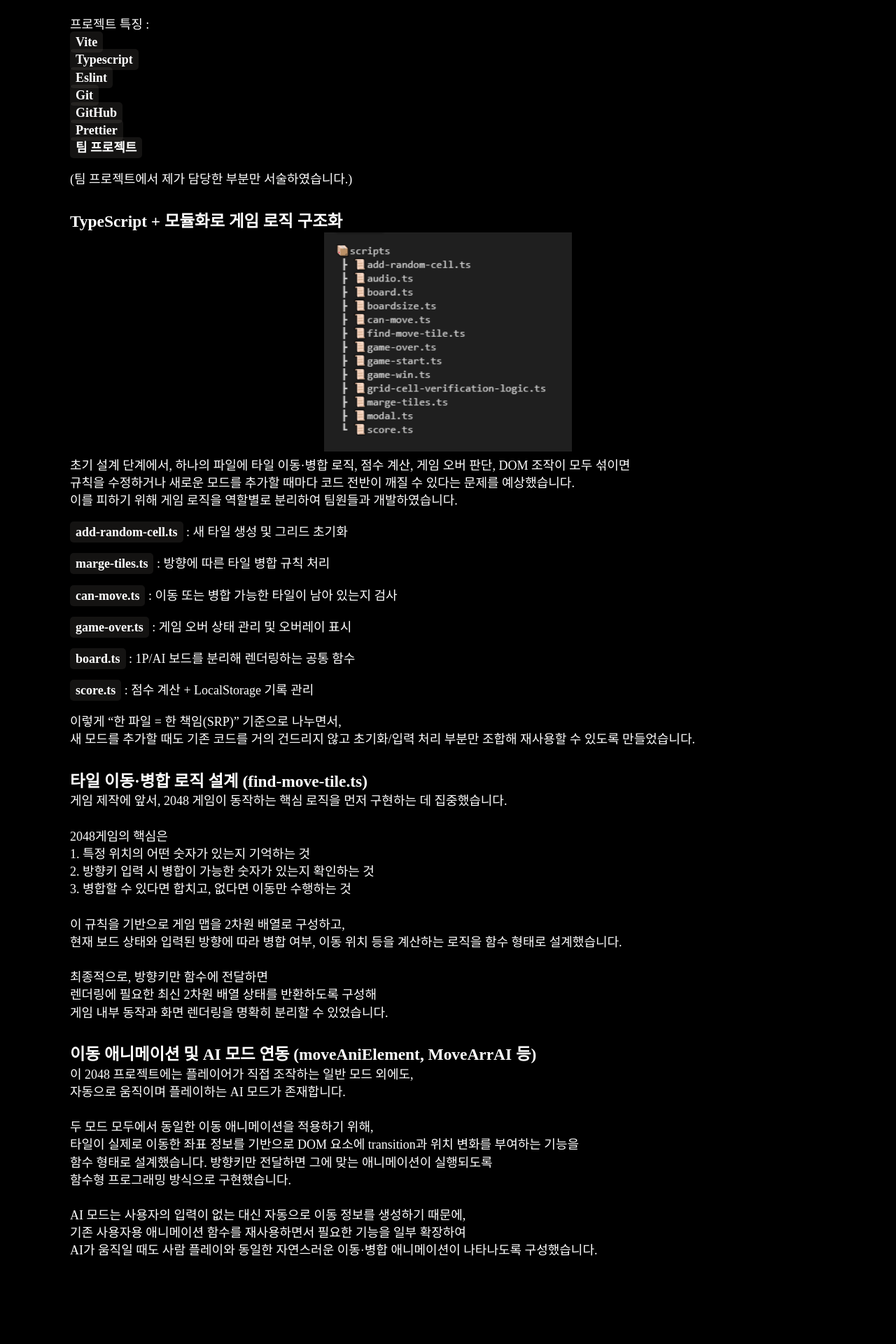
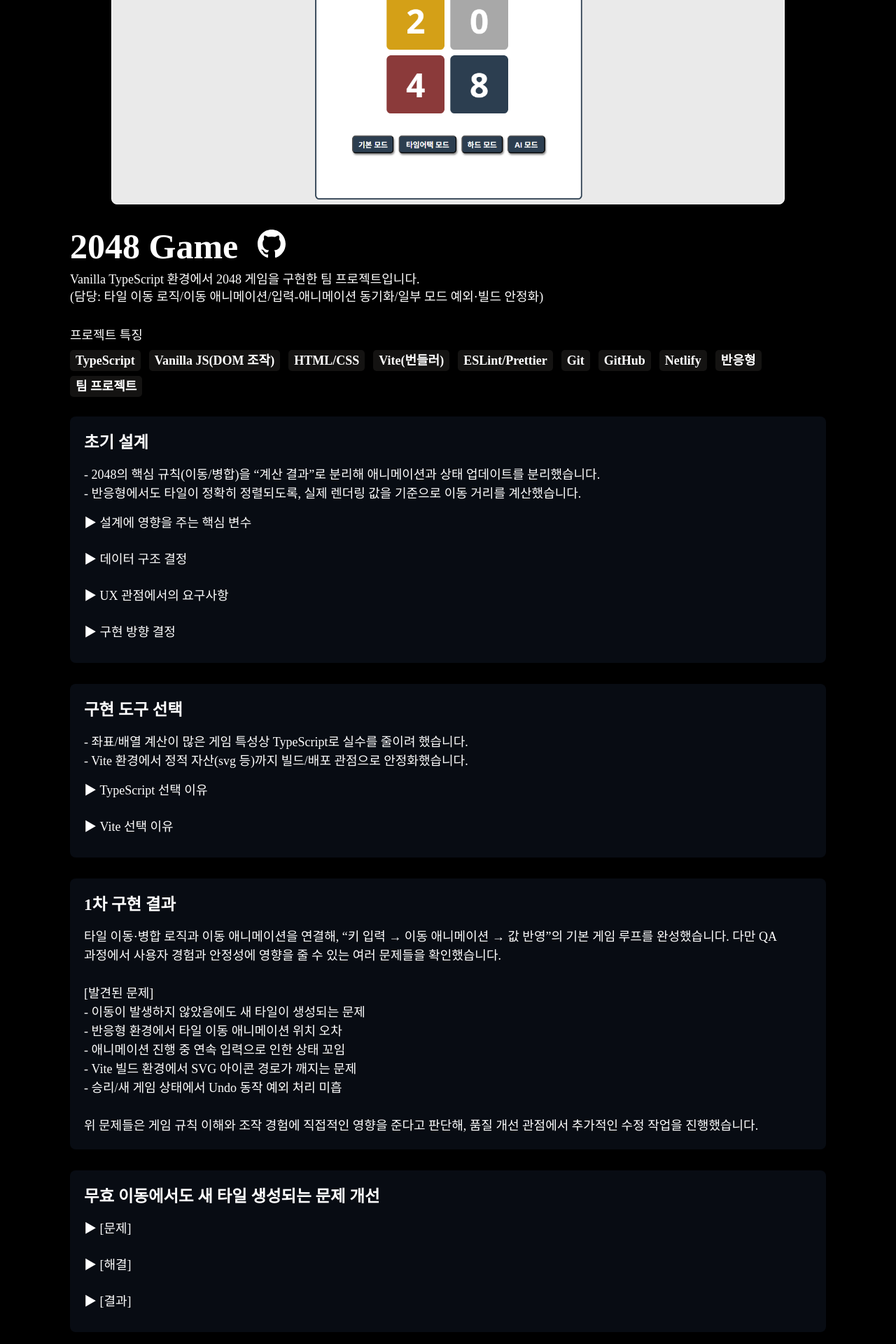
Before and after one commit to teakyungg/Frontend-Portfolio, a Next.js app: page /Project/2048 in a window 1280 px wide. Shown: the part 380-2300 px from the top of the page at 70% size. Before the commit the page ends 2230 px from the top, so only its background shows below. Built offline with nearby package versions, Linux system fonts and the light colour scheme; a web font is replaced by a local one.

Commit message:
refacotr/2048 game Full refactoring, added reactivity

```diff
--- a/src/app/Project/(Page)/2048/page.tsx
+++ b/src/app/Project/(Page)/2048/page.tsx
@@ -1,118 +1,257 @@
-import { Highlight } from "@/component/Highlight/Highlight";
 import style from "../page.module.css";
-import Image from "next/image";
+import { ProjectPreviewCard } from "../../Component/ProjectPreviewCard/ProjectPreviewCard";
+import { ProjectCard } from "../../Component/ProjectCard/ProjectCard";
+import { ProjectSkill } from "../../Component/ProjectSkill/ProjectSkill";
+import { ProjectDescCard } from "../../Component/ProjectDesc/ProjectDescCard";
 
 export default function Game2048() {
-  const skillData = ["Vite", "Typescript", "Eslint", "Git", "GitHub", "Prettier", "팀 프로젝트"];
-  const skillItem = skillData.map((skill) => (
-    <li key={skill}>
-      <Highlight>{skill}</Highlight>
-    </li>
-  ));
+  // 제작 기술
+  const skillData = [
+    "TypeScript",
+    "Vanilla JS(DOM 조작)",
+    "HTML/CSS",
+    "Vite(번들러)",
+    "ESLint/Prettier",
+    "Git",
+    "GitHub",
+    "Netlify",
+    "반응형",
+    "팀 프로젝트",
+  ];
 
-  const fileModuleData = [
-    { title: "add-random-cell.ts", text: "새 타일 생성 및 그리드 초기화" },
-    { title: "marge-tiles.ts", text: "방향에 따른 타일 병합 규칙 처리" },
-    { title: "can-move.ts", text: "이동 또는 병합 가능한 타일이 남아 있는지 검사" },
-    { title: "game-over.ts", text: "게임 오버 상태 관리 및 오버레이 표시" },
-    { title: "board.ts", text: "1P/AI 보드를 분리해 렌더링하는 공통 함수" },
-    { title: "score.ts", text: "점수 계산 + LocalStorage 기록 관리" },
+  // 초기 설계
+  const basicDesignData = [
+    {
+      title: `설계에 영향을 주는 핵심 변수`,
+      content: `2048의 핵심은 “한 번의 입력에서 타일이 어디로 이동하고, 어떤 타일이 병합되는지”를 정확히 계산하는 것입니다. 특히 같은 줄에서 병합이 연쇄적으로 발생할 때(예: 2 2 2 2) “한 번의 이동에서 한 타일은 한 번만 병합” 규칙을 지키는 것이 핵심 변수라고 판단했습니다.`,
+    },
+    {
+      title: `데이터 구조 결정`,
+      content: `보드는 2차원 배열(grid)로 계산하고, 화면의 각 타일(div)은 dataset.value를 통해 값을 읽고 쓰는 구조로 설계했습니다.
+                이 방식이라면 타일 이동으로 값이 변경되더라도, 특정 위치에 있는 dataset.value를 기준으로 현재 위치와 값을 직관적으로 다시 읽어올 수 있다고 판단했기 때문입니다.`,
+    },
+
+    {
+      title: `UX 관점에서의 요구사항`,
+      content: `타일이 즉시 텔레포트하듯 바뀌면 사용자가 “무슨 일이 일어났는지” 이해하기 어렵다고 생각했습니다. 그래서 이동은 CSS transform 기반 애니메이션으로 보여주고, 애니메이션이 끝난 뒤 실제 값 업데이트가 적용되는 흐름이 필요하다고 판단했습니다.`,
+    },
+    {
+      title: `구현 방향 결정`,
+      content: `타일 이동 시 각 타일의 현재 값을 dataset을 통해 읽어와 2차원 배열로 변환한 뒤,이 배열에 이동·병합 계산 로직을 적용해 새로운 보드 상태를 먼저 산출하도록 설계했습니다.
+
+            이후 계산이 완료된 결과를 기준으로 화면에 이동 애니메이션과 렌더링을 적용했습니다. 이 과정에서 계산 로직과 화면 렌더링을 명확히 분리하는 것에 중점을 두었습니다.`,
+    },
   ];
-  const fileModuleItem = fileModuleData.map((value) => (
-    <li key={value.title}>
-      <Highlight>{value.title}</Highlight> : <span>{value.text}</span>
-    </li>
-  ));
+
+  // 구현 도구 선택
+  const toolData = [
+    {
+      title: `TypeScript 선택 이유`,
+      content: `보드는 좌표(y, x) 기반으로 움직이기 때문에 인덱스 실수나 방향 처리 실수가 자주 발생할 수 있습니다. TypeScript를 사용해 “이동 정보가 항상 [y, x, ny, nx] 형태를 갖도록” 타입을 맞추고, 런타임 오류 가능성을 줄이고자 사용하였습니다.`,
+    },
+    {
+      title: `Vite 선택 이유`,
+      content: `게임 프로젝트는 정적 리소스(svg, 이미지, 사운드)가 많고, 배포 전 빌드가 자주 필요했습니다. Vite 기반으로 개발/빌드 속도를 확보하고, 정적 자산을 번들링 환경에서 안정적으로 다루는 것을 목표로 했습니다.`,
+    },
+  ];
+
+  // 이슈 1) 무효 이동에서도 새 타일 생성되는 문제
+  const invalidMoveIssueData = [
+    {
+      title: `[문제]`,
+      content: `사용자가 방향키를 눌렀지만 실제로 보드에 변화가 없는 경우(= 이동 불가)에도, 새 타일이 생성되는 현상이 발생했습니다. 이는 2048의 기본 규칙을 위반하는 동작으로, 사용자 경험에 직접적인 영향을 주는 문제였습니다.`,
+    },
+    {
+      title: `[해결]`,
+      content: `타일 이동 계산을 수행하기 전에 현재 보드 배열을 별도로 저장해두고, 사용자 입력 후 계산 로직이 적용된 결과 배열과 이를 비교하도록 처리했습니다. 두 배열의 값이 동일한 경우에는 실제로 이동이 발생하지 않은 것으로 판단하고, 해당 입력에서는 새 타일 생성 로직이 실행되지 않도록 분기 처리를 추가했습니다.`,
+    },
+
+    {
+      title: `[결과]`,
+      content: `이제 실제로 보드가 변한 입력에서만 새 타일이 생성되어 2048의 규칙과 동일한 흐름으로 안정화되었습니다.`,
+    },
+  ];
+
+  // 이슈 2) 반응형에서 애니메이션 거리 오차
+  const responsiveAnimationIssueData = [
+    {
+      title: `[문제]`,
+      content: `타일 이동 애니메이션을 만들 때 “얼마나 이동해야 하는지(px)” 계산이 틀어지면, 반응형 환경에서 타일이 칸 중심에 정확히 맞지 않고 어긋나는 문제가 발생했습니다. 특히 보드의 gap(칸 사이 간격)까지 고려하지 않으면 오차가 누적되었습니다.`,
+    },
+    {
+      title: `[해결]`,
+      content: `이동 거리(moveLength)를 “칸(box)의 실제 width + 보드 gap”을 getComputedStyle로 계산해 동적으로 결정했습니다.
+                즉, 화면 크기/보드 사이즈가 바뀌어도 항상 실제 렌더링된 값을 기준으로 이동하도록 바꿨습니다.`,
+    },
+    {
+      title: `[결과]`,
+      content: `보드 크기(3x3/4x4/5x5)와 화면 크기가 달라도, 타일 이동 애니메이션이 칸 기준으로 정확히 정렬되도록 개선되었습니다.`,
+    },
+  ];
+
+  // 이슈 3) 애니메이션 중 연속 입력으로 상태 꼬임
+  const inputSyncIssueData = [
+    {
+      title: `[문제]`,
+      content: `타일 이동을 애니메이션으로 보여주는 동안 사용자가 연속 입력을 하면, 화면(애니메이션 진행 중)과 실제 상태 업데이트(보드 값 반영)가 서로 엇갈려 동작할 수 있었습니다. 결과적으로 “이동이 끝나기도 전에 다음 이동이 들어오는” 상태 꼬임 문제가 발생했습니다.`,
+    },
+    {
+      title: `[해결]`,
+      content: `애니메이션 진행 시간(0.3초)에 맞춰 입력을 잠시 막는 inputDelay를 적용했습니다. 또한 값 업데이트/승리 체크 같은 후속 로직은 setTimeout으로 애니메이션 종료 시점 이후에 실행되도록 동기화했습니다.`,
+    },
+    {
+      title: `[결과]`,
+      content: `연속 입력 상황에서도 한 번의 입력 흐름이 끝난 뒤 다음 입력이 처리되어, 상태 꼬임 없이 안정적으로 동작하게 되었습니다.`,
+    },
+  ];
+
+  // 이슈 4) 빌드 환경에서 SVG 아이콘 경로 깨짐
+  const assetBuildIssueData = [
+    {
+      title: `[문제]`,
+      content: `개발 환경에서는 상대경로로 svg 파일을 img src에 넣어도 동작했지만, Vite 빌드 이후 배포 환경에서는 정적 자산 경로가 달라져 아이콘이 깨지는 문제가 발생했습니다.`,
+    },
+    {
+      title: `[해결]`,
+      content: `svg를 “문자열 경로로 직접 넣는 방식” 대신, import로 가져와 번들러가 관리하는 자산 URL을 사용하도록 변경했습니다. 그 결과 배포 환경에서도 동일하게 아이콘이 로드되도록 처리했습니다.`,
+    },
+    {
+      title: `[결과]`,
+      content: `배포 환경에서 BGM on/off 아이콘이 안정적으로 표시되며, 개발/빌드 환경 차이로 발생하던 리소스 로딩 문제가 해소되었습니다.`,
+    },
+  ];
+
+  // 이슈 5) 승리/새 게임 상태에서 Undo로 상태 불일치
+  const gameStateIssueData = [
+    {
+      title: `[문제]`,
+      content: `게임을 막 시작한 초기 상태이거나 이미 승리한 상태에서 되돌리기(Undo)를 실행할 경우, 이전 데이터가 정상적으로 존재하지 않아 과거 데이터가 불러와지거나 화면이 비어버리는 치명적인 문제가 발생했습니다.`,
+    },
+    {
+      title: `[해결]`,
+      content: `되돌리기(Undo)는 마지막 이동 시점의 보드 상태를 복원하는 방식이었기 때문에, 게임 시작 직후나 재시작 직후에는 참조할 이전 상태가 존재하지 않는 문제가 있었습니다. 이로 인해 빈 배열 또는 잘못된 초기 값이 복원되는 현상이 발생했습니다.
+
+            이를 해결하기 위해 게임 시작 직후를 감지하는 플래그(newGameCheck)와 승리 상태를 나타내는 플래그(GameWin)를 분리해 관리하고, 게임오버·승리 상태·새 게임 시작 직후에는 Undo가 실행되지 않도록 조건을 추가했습니다.`,
+    },
+
+    {
+      title: `[결과]`,
+      content: `되돌리기(Undo)가 허용되는 상태에서만 안정적으로 동작하게 되어, 승리/재시작/홈 이동 같은 전환 구간에서도 상태 불일치 문제를 해결하였습니다.`,
+    },
+  ];
 
   return (
     <div className={style.project}>
-      {/* 대표이미지 */}
-      <a
-        className={style.heroImg}
-        style={{ backgroundImage: "url(/game_2048.png)" }}
-        href="https://3lines-2048.netlify.app/"
-        target="_blank"
-      >
-        <div className={style.btnLinkBg}>
-          <span className={style.btnLink}>바로가기</span>
-        </div>
-      </a>
+      <ProjectPreviewCard bgURL="/game_2048.png" projectLink="https://3lines-2048.netlify.app/" />
 
-      {/* 내용 */}
       <div className={style.projectDesc}>
-        <div className={style.projectHeader}>
-          <div className={style.mainTitle}>2048 (웹 퍼즐 게임)</div>
-          <a href="https://github.com/teakyungg/2048Game" title="GitHub 바로가기" target="_blank">
-            <Image src={"/github_logo_icon.svg"} width={40} height={40} alt="github_logo_icon" />
-          </a>
-        </div>
+        <ProjectCard
+          title="2048 Game"
+          gitHubLink="https://github.com/teakyungg/2048Game"
+          projectDesc={`Vanilla TypeScript 환경에서 2048 게임을 구현한 팀 프로젝트입니다.
+                        (담당: 타일 이동 로직/이동 애니메이션/입력-애니메이션 동기화/일부 모드 예외·빌드 안정화)`}
+        />
 
-        <div className={style.descContent} style={{ position: "relative", bottom: "20px" }}>
-          {`JavaScript를 활용해 동적인 웹 페이지를 만들어보고자 했고,
-            사용자와의 상호작용이 많은 콘텐츠를 고민하던 중 2048 게임이 적합하다고 판단하여 만든 프로젝트 입니다.`}
-        </div>
+        <ProjectSkill skillData={skillData} />
 
-        <div className={style.skill}>
-          <span>프로젝트 특징 :</span>
-          <ul className={style.skillList}>{skillItem}</ul>
-          <div style={{ paddingTop: "20px" }}>(팀 프로젝트에서 제가 담당한 부분만 서술하였습니다.)</div>
-        </div>
-
-        <div className={style.desc}>
-          <div className={style.descTitle}>TypeScript + 모듈화로 게임 로직 구조화</div>
-          <Image src={"/2048/file structure.png"} width={328} height={313} alt="2048 file structure" />
+        <ProjectDescCard>
+          <div className={style.descTitle}>초기 설계</div>
           <div className={style.descContent}>
-            {`초기 설계 단계에서, 하나의 파일에 타일 이동·병합 로직, 점수 계산, 게임 오버 판단, DOM 조작이 모두 섞이면
-                      규칙을 수정하거나 새로운 모드를 추가할 때마다 코드 전반이 깨질 수 있다는 문제를 예상했습니다.
-                      이를 피하기 위해 게임 로직을 역할별로 분리하여 팀원들과 개발하였습니다.`}
+            <p>- 2048의 핵심 규칙(이동/병합)을 “계산 결과”로 분리해 애니메이션과 상태 업데이트를 분리했습니다.</p>
+            <p>- 반응형에서도 타일이 정확히 정렬되도록, 실제 렌더링 값을 기준으로 이동 거리를 계산했습니다.</p>
           </div>
 
-          <ul style={{ display: "flex", flexDirection: "column", gap: "20px", padding: "20px 0" }}>{fileModuleItem}</ul>
+          {basicDesignData.map((value, index) => (
+            <details key={`basicDesignData ${index}`}>
+              <summary>{value.title}</summary>
+              <p>{value.content}</p>
+            </details>
+          ))}
+        </ProjectDescCard>
 
+        <ProjectDescCard>
+          <div className={style.descTitle}>구현 도구 선택</div>
           <div className={style.descContent}>
-            {`이렇게 “한 파일 = 한 책임(SRP)” 기준으로 나누면서,
-                      새 모드를 추가할 때도 기존 코드를 거의 건드리지 않고 초기화/입력 처리 부분만 조합해 재사용할 수 있도록 만들었습니다.`}
+            <p>- 좌표/배열 계산이 많은 게임 특성상 TypeScript로 실수를 줄이려 했습니다.</p>
+            <p>- Vite 환경에서 정적 자산(svg 등)까지 빌드/배포 관점으로 안정화했습니다.</p>
           </div>
-        </div>
 
-        <div className={style.desc}>
-          <div className={style.descTitle}>타일 이동·병합 로직 설계 (find-move-tile.ts)</div>
+          {toolData.map((value, index) => (
+            <details key={`toolData ${index}`}>
+              <summary>{value.title}</summary>
+              <p>{value.content}</p>
+            </details>
+          ))}
+        </ProjectDescCard>
 
-          <div className={style.descContent}>
-            {`게임 제작에 앞서, 2048 게임이 동작하는 핵심 로직을 먼저 구현하는 데 집중했습니다.
+        <ProjectDescCard>
+          <div className={style.descTitle}>1차 구현 결과</div>
+          <p>{`타일 이동·병합 로직과 이동 애니메이션을 연결해, “키 입력 → 이동 애니메이션 → 값 반영”의 기본 게임 루프를 완성했습니다. 다만 QA 과정에서 사용자 경험과 안정성에 영향을 줄 수 있는 여러 문제들을 확인했습니다.
 
-                      2048게임의 핵심은
-                      1. 특정 위치의 어떤 숫자가 있는지 기억하는 것
-                      2. 방향키 입력 시 병합이 가능한 숫자가 있는지 확인하는 것
-                      3. 병합할 수 있다면 합치고, 없다면 이동만 수행하는 것
+              [발견된 문제]
+              - 이동이 발생하지 않았음에도 새 타일이 생성되는 문제
+              - 반응형 환경에서 타일 이동 애니메이션 위치 오차
+              - 애니메이션 진행 중 연속 입력으로 인한 상태 꼬임
+              - Vite 빌드 환경에서 SVG 아이콘 경로가 깨지는 문제
+              - 승리/새 게임 상태에서 Undo 동작 예외 처리 미흡
 
-                      이 규칙을 기반으로 게임 맵을 2차원 배열로 구성하고,
-                      현재 보드 상태와 입력된 방향에 따라 병합 여부, 이동 위치 등을 계산하는 로직을 함수 형태로 설계했습니다.
+              위 문제들은 게임 규칙 이해와 조작 경험에 직접적인 영향을 준다고 판단해, 품질 개선 관점에서 추가적인 수정 작업을 진행했습니다.`}</p>
+        </ProjectDescCard>
 
-                      최종적으로, 방향키만 함수에 전달하면
-                      렌더링에 필요한 최신 2차원 배열 상태를 반환하도록 구성해
-                      게임 내부 동작과 화면 렌더링을 명확히 분리할 수 있었습니다.
-                    `}
-          </div>
-        </div>
+        <ProjectDescCard>
+          <div className={style.descTitle}>무효 이동에서도 새 타일 생성되는 문제 개선</div>
+          {invalidMoveIssueData.map((value, index) => (
+            <details key={`invalidMoveIssueData ${index}`}>
+              <summary>{value.title}</summary>
+              <p>{value.content}</p>
+            </details>
+          ))}
+        </ProjectDescCard>
 
-        <div className={style.desc}>
-          <div className={style.descTitle}>이동 애니메이션 및 AI 모드 연동 (moveAniElement, MoveArrAI 등)</div>
+        <ProjectDescCard>
+          <div className={style.descTitle}>반응형 환경에서 타일 이동 애니메이션 오차 개선</div>
+          {responsiveAnimationIssueData.map((value, index) => (
+            <details key={`responsiveAnimationIssueData ${index}`}>
+              <summary>{value.title}</summary>
+              <p>{value.content}</p>
+            </details>
+          ))}
+        </ProjectDescCard>
 
-          <div className={style.descContent}>
-            {`이 2048 프로젝트에는 플레이어가 직접 조작하는 일반 모드 외에도,
-                      자동으로 움직이며 플레이하는 AI 모드가 존재합니다.
+        <ProjectDescCard>
+          <div className={style.descTitle}>애니메이션 중 연속 입력으로 인한 상태 꼬임 방지</div>
+          {inputSyncIssueData.map((value, index) => (
+            <details key={`inputSyncIssueData ${index}`}>
+              <summary>{value.title}</summary>
+              <p>{value.content}</p>
+            </details>
+          ))}
+        </ProjectDescCard>
 
-                      두 모드 모두에서 동일한 이동 애니메이션을 적용하기 위해,
-                      타일이 실제로 이동한 좌표 정보를 기반으로 DOM 요소에 transition과 위치 변화를 부여하는 기능을
-                      함수 형태로 설계했습니다. 방향키만 전달하면 그에 맞는 애니메이션이 실행되도록
-                      함수형 프로그래밍 방식으로 구현했습니다.
+        <ProjectDescCard>
+          <div className={style.descTitle}>Vite 빌드 환경에서 SVG 아이콘 경로 문제 해결</div>
+          {assetBuildIssueData.map((value, index) => (
+            <details key={`assetBuildIssueData ${index}`}>
+              <summary>{value.title}</summary>
+              <p>{value.content}</p>
+            </details>
+          ))}
+        </ProjectDescCard>
 
-                      AI 모드는 사용자의 입력이 없는 대신 자동으로 이동 정보를 생성하기 때문에,
-                      기존 사용자용 애니메이션 함수를 재사용하면서 필요한 기능을 일부 확장하여
-                      AI가 움직일 때도 사람 플레이와 동일한 자연스러운 이동·병합 애니메이션이 나타나도록 구성했습니다.`}
-          </div>
-        </div>
+        <ProjectDescCard>
+          <div className={style.descTitle}>승리/새 게임 상태에서 되돌리기 예외 처리로 안정화</div>
+          {gameStateIssueData.map((value, index) => (
+            <details key={`gameStateIssueData ${index}`}>
+              <summary>{value.title}</summary>
+              <p>{value.content}</p>
+            </details>
+          ))}
+        </ProjectDescCard>
+
+        <ProjectDescCard>
+          <div className={style.descTitle}>2차 구현 결과</div>
+          <p>{`QA에서 발견된 “규칙 위반(무효 이동 타일 생성)”, “반응형 애니메이션 오차”, “연속 입력 동기화”, “빌드 자산 경로”, “승리/Undo 예외”를 개선해 사용자 입력 흐름과 화면 동작이 안정적으로 일치하도록 완성도를 올렸습니다.`}</p>
+        </ProjectDescCard>
       </div>
     </div>
   );
```
